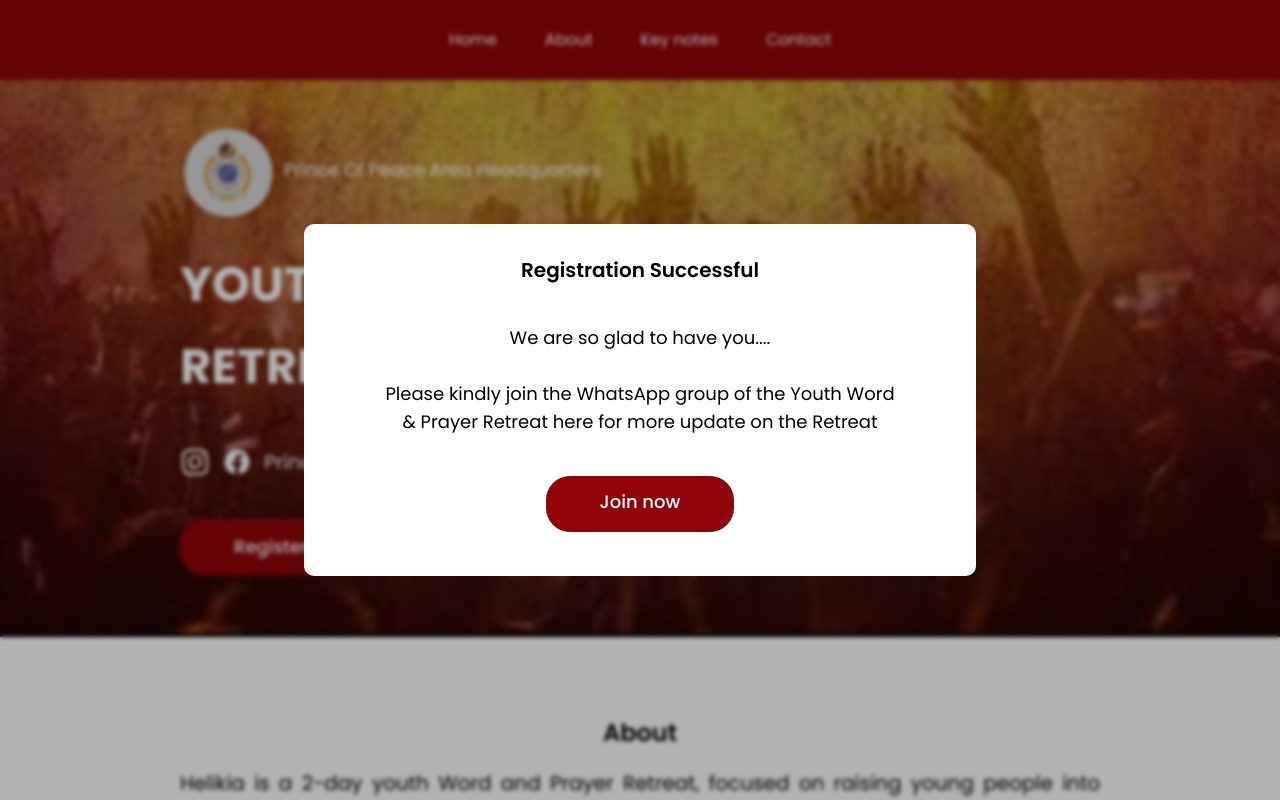
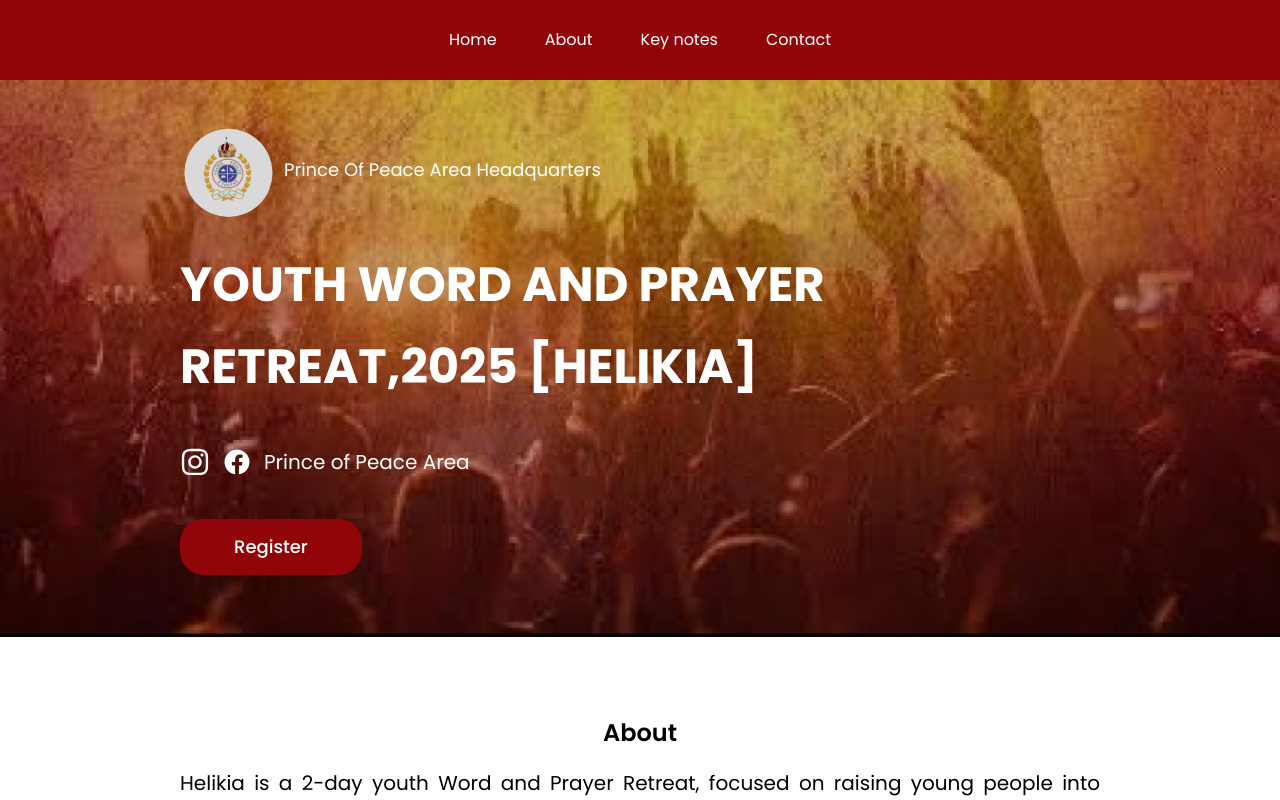
Before and after one commit to T-laye/Helikia, a Next.js app: page / in a window 1280 px wide. Shown: the top 800 px of the page. Built offline with nearby package versions, Linux system fonts and the light colour scheme.

Commit message:
fix: Correct modal open state to reflect success status

```diff
--- a/src/components/SuccessModal.tsx
+++ b/src/components/SuccessModal.tsx
@@ -8,7 +8,7 @@ export default function SuccessModal() {
 
   return (
     <Dialog
-      open={!isModalOpen}
+      open={isModalOpen}
       as="div"
       className="bg-black/30 text-black relative z-[10001] focus:outline-none "
       onClose={closeModal}
```
